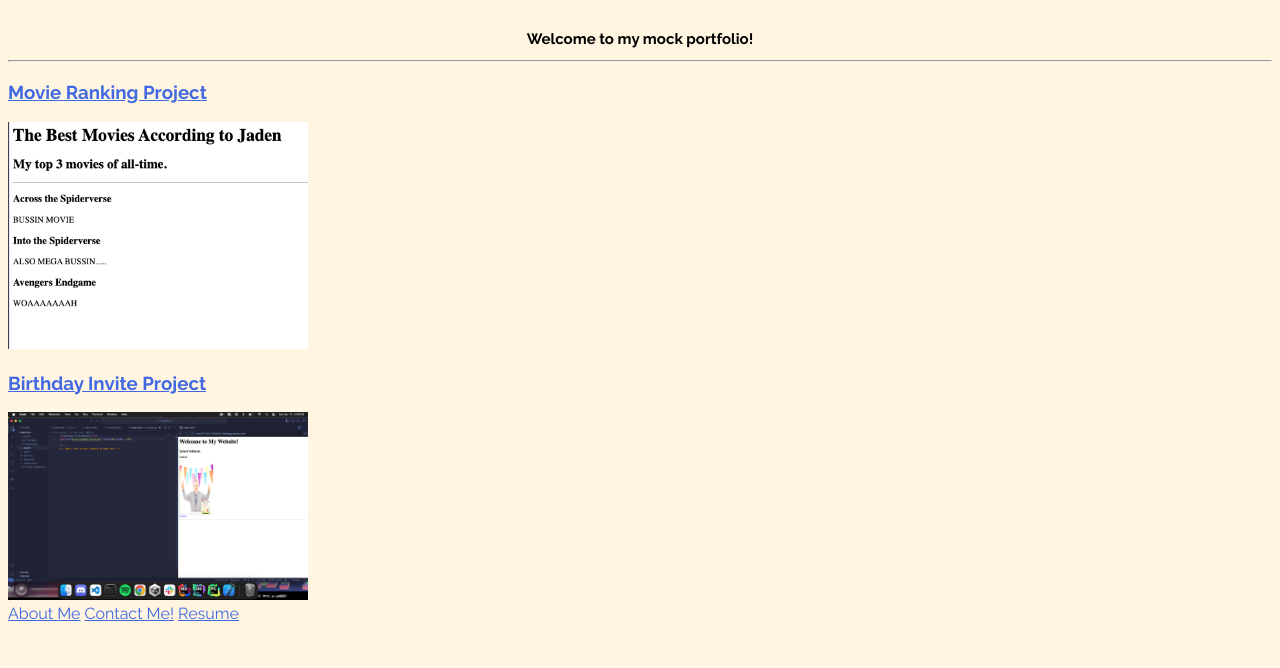
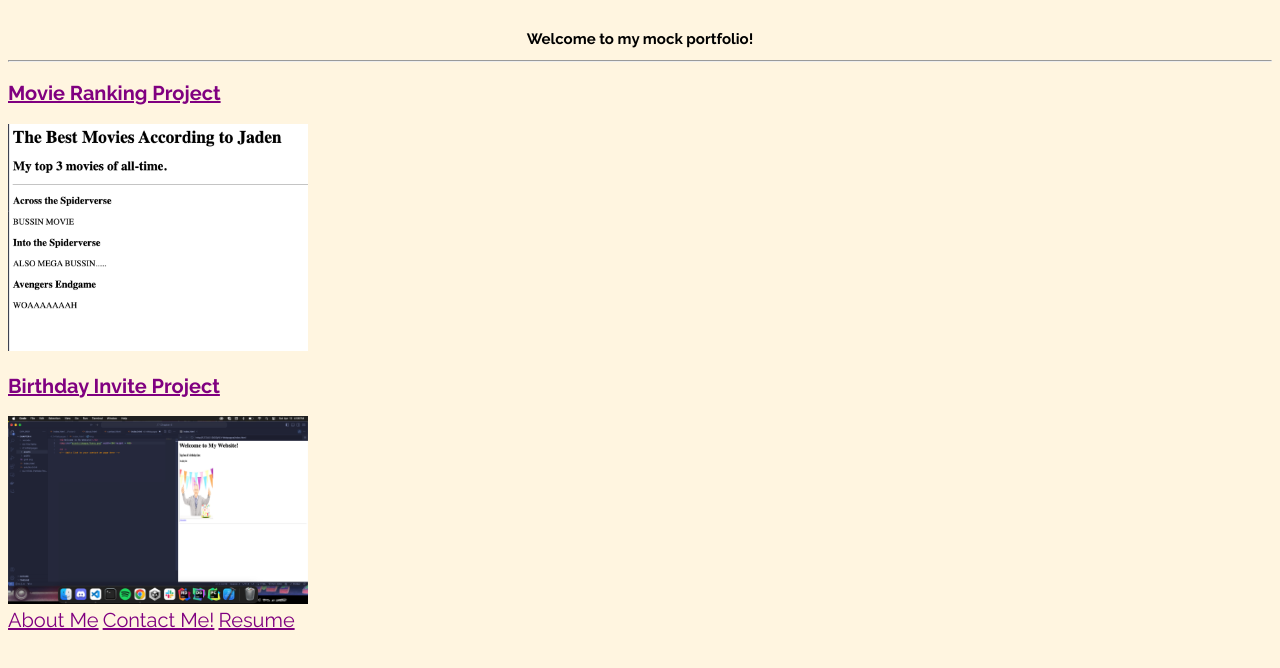
Before and after one commit to ATacoDev/portfolio, a plain HTML site: page index.html in a window 1280 px wide. Shown: the part 96-764 px from the top of the page. Drawn offline with Linux system fonts and the light colour scheme.

Commit message:
Update style.css

```diff
--- a/style.css
+++ b/style.css
@@ -20,7 +20,7 @@ a {
     color: royalblue;
 }
 
-a[class = back] {
+a:not([class = back]) {
     color: purple;
     font-size: 20px;
 }
```
